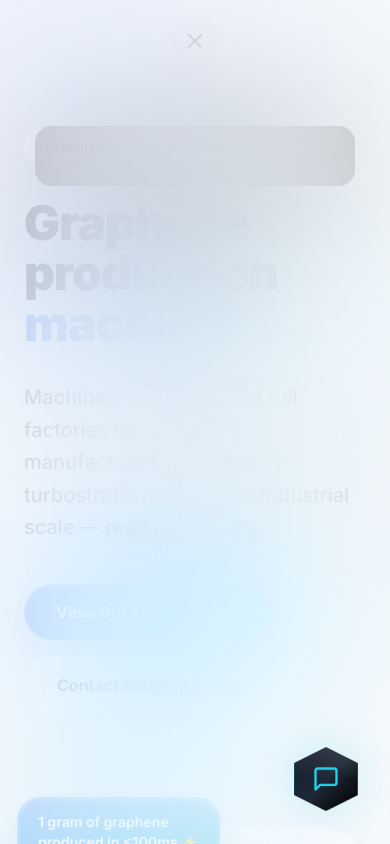
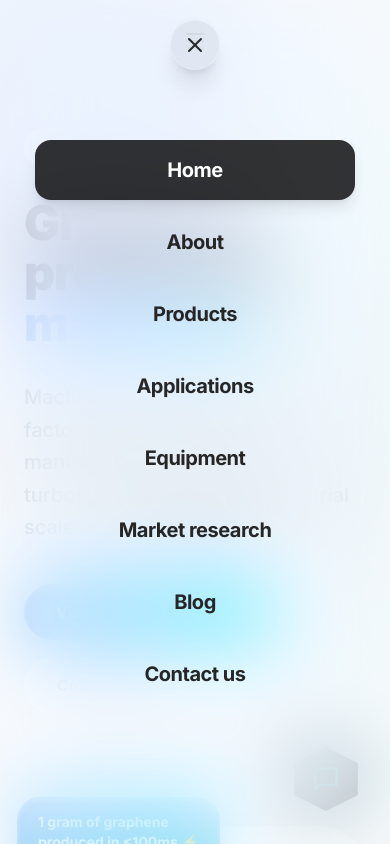
Before and after one commit to USA-graphene/website, a Next.js app: page / in a window 390 px wide. Both pictures are taken after a click on the button 195 px from the left and 41 px from the top of the page. Shown: the top 844 px of the page. Built offline with nearby package versions, Linux system fonts and the light colour scheme.

Commit message:
fix: rewrite mobile menu to fix disappearing bug - move overlay outside header z-index stack

```diff
--- a/components/Header.tsx
+++ b/components/Header.tsx
@@ -2,7 +2,7 @@
 
 import Link from 'next/link'
 import { usePathname } from 'next/navigation'
-import { useEffect, useState } from 'react'
+import { useState } from 'react'
 import { Menu, X } from 'lucide-react'
 
 const navItems = [
@@ -18,38 +18,79 @@ const navItems = [
 
 export default function Header() {
   const pathname = usePathname()
-  const [isLightPage, setIsLightPage] = useState(false)
   const [isOpen, setIsOpen] = useState(false)
 
-  // Detect if the current page is the Home page
-  useEffect(() => {
-    setIsLightPage(pathname === '/')
-  }, [pathname])
-
-  // Only close the menu when the pathname actually changes (navigation occurs)
-  useEffect(() => {
-    setIsOpen(false)
-  }, [pathname])
+  // Detect page theme: Home = light, all others = dark
+  const isLightPage = pathname === '/'
 
   const textColor = isLightPage ? 'text-neutral-800' : 'text-white/90'
-  const hoverColor = isLightPage ? 'hover:bg-black/5' : 'hover:bg-white/10'
+  const hoverColor = isLightPage ? 'hover:bg-black/8' : 'hover:bg-white/10'
   const activeBg = isLightPage ? 'bg-black/80 text-white' : 'bg-white/90 text-black'
   const glassBg = isLightPage ? 'bg-black/5' : 'bg-white/10'
 
+  const handleNavClick = () => {
+    setIsOpen(false)
+  }
+
   return (
-    <header className="fixed top-4 md:top-6 left-0 right-0 z-50 px-4 pointer-events-none">
+    <>
+      {/* Mobile Liquid Glass Overlay — rendered OUTSIDE header to avoid z-index conflicts */}
+      {isOpen && (
+        <div
+          className="fixed inset-0 z-[200] lg:hidden"
+          style={{ backdropFilter: 'blur(40px) saturate(200%)' }}
+        >
+          {/* Background tint */}
+          <div className={`absolute inset-0 ${isLightPage ? 'bg-white/60' : 'bg-slate-900/80'}`} />
+
+          {/* Close button */}
+          <button
+            onClick={() => setIsOpen(false)}
+            className={`absolute top-5 left-1/2 -translate-x-1/2 z-10 p-3 rounded-full
+                      ${glassBg} border border-white/20 shadow-xl
+                      active:scale-90 transition-all duration-200`}
+          >
+            <X size={24} className={textColor} />
+          </button>
+
+          {/* Navigation links */}
+          <nav className="relative z-10 flex flex-col items-center justify-center h-full gap-3 px-6">
+            {navItems.map((item, i) => (
+              <Link
+                key={item.href}
+                href={item.href}
+                onClick={handleNavClick}
+                className={`w-full max-w-xs text-center py-4 rounded-2xl text-xl font-bold tracking-tight
+                          transition-all duration-300
+                          active:scale-[0.92] active:brightness-90
+                          ${pathname === item.href ? activeBg + ' shadow-lg' : textColor + ' hover:bg-white/10'}`}
+                style={{
+                  animationDelay: `${i * 40}ms`,
+                  transitionTimingFunction: 'cubic-bezier(0.34, 1.56, 0.64, 1)'
+                }}
+              >
+                {item.label}
+              </Link>
+            ))}
+          </nav>
+        </div>
+      )}
+
+      <header className="fixed top-4 md:top-6 left-0 right-0 z-[150] px-4 pointer-events-none">
         {/* Desktop Navigation */}
         <nav className={`hidden lg:flex max-w-fit mx-auto items-center gap-0.5 p-1 rounded-full pointer-events-auto
-                    relative overflow-hidden group transition-colors duration-500
+                      relative overflow-hidden group
                       ${glassBg} backdrop-blur-[32px] saturate-[180%] contrast-[110%]
                       shadow-[0_8px_32px_rgba(0,0,0,0.1),inset_0_0_0_1px_rgba(255,255,255,0.1)]
                       border border-white/20
                       transition-all duration-500 ease-out`}>
 
+          {/* Liquid shimmer layer */}
           <div className={`absolute inset-0 opacity-0 group-hover:opacity-100 pointer-events-none
                           bg-gradient-to-tr from-transparent ${isLightPage ? 'via-black/10' : 'via-white/30'} to-transparent
                           -translate-x-full group-hover:translate-x-full transition-transform duration-[1500ms] ease-in-out`} />
 
+          {/* Top edge specular */}
           <div className={`absolute inset-x-5 top-0 h-[0.5px] ${isLightPage ? 'bg-black/20' : 'bg-white/60'} blur-[0.1px]`} />
 
           {navItems.map((item) => {
@@ -60,8 +101,7 @@ export default function Header() {
                 href={item.href}
                 className={`relative px-4 py-2.5 rounded-full text-[12px] font-bold tracking-tight
                           transition-all duration-300 select-none
-                        active:scale-[0.85] active:duration-75
-                        hover:scale-[1.03]
+                          active:scale-[0.85] active:duration-75 hover:scale-[1.03]
                           flex items-center justify-center overflow-hidden
                           ${active ? activeBg : `${textColor} ${hoverColor}`}`}
                 style={{ transitionTimingFunction: 'cubic-bezier(0.34, 1.56, 0.64, 1)' }}
@@ -76,42 +116,17 @@ export default function Header() {
           })}
         </nav>
 
-      {/* Mobile Navigation Trigger */}
+        {/* Mobile menu trigger button */}
         <div className="lg:hidden flex justify-center pointer-events-auto">
           <button
-          onClick={() => setIsOpen(!isOpen)}
+            onClick={() => setIsOpen(true)}
             className={`p-3 rounded-full ${glassBg} backdrop-blur-[32px] border border-white/20 shadow-xl
-                    active:scale-90 transition-all duration-300 group relative overflow-hidden`}
+                      active:scale-90 transition-all duration-200 relative overflow-hidden`}
           >
-          {isOpen ? <X size={24} className={textColor} /> : <Menu size={24} className={textColor} />}
-          <div className="absolute inset-0 bg-white/5 opacity-0 group-hover:opacity-100 transition-opacity" />
+            <Menu size={24} className={textColor} />
           </button>
         </div>
-
-      {/* Mobile Liquid Glass Overlay */}
-      <div className={`lg:hidden fixed inset-0 z-[100] transition-all duration-700 ease-[cubic-bezier(0.23,1,0.32,1)]
-                      ${isOpen ? 'opacity-100 translate-y-0 pointer-events-auto' : 'opacity-0 -translate-y-full pointer-events-none'}`}>
-        <div className={`absolute inset-0 ${isLightPage ? 'bg-white/60' : 'bg-black/70'} backdrop-blur-[80px] saturate-[200%]`} />
-
-        <nav className="flex flex-col items-center justify-center h-full gap-4 px-6">
-          {navItems.map((item, i) => (
-            <Link
-              key={item.href}
-              href={item.href}
-              className={`w-full max-w-xs text-center py-4 rounded-2xl text-lg font-bold tracking-tight
-                        transition-all duration-500
-                        active:scale-90 active:brightness-90
-                        ${pathname === item.href ? activeBg : `${textColor} bg-white/5`}`}
-              style={{
-                transitionDelay: `${i * 40}ms`,
-                transitionTimingFunction: 'cubic-bezier(0.34, 1.56, 0.64, 1)'
-              }}
-            >
-              {item.label}
-            </Link>
-          ))}
-        </nav>
-      </div>
       </header>
+    </>
   )
 }
```
Lines whose indentation alone changed are shown as unchanged.
